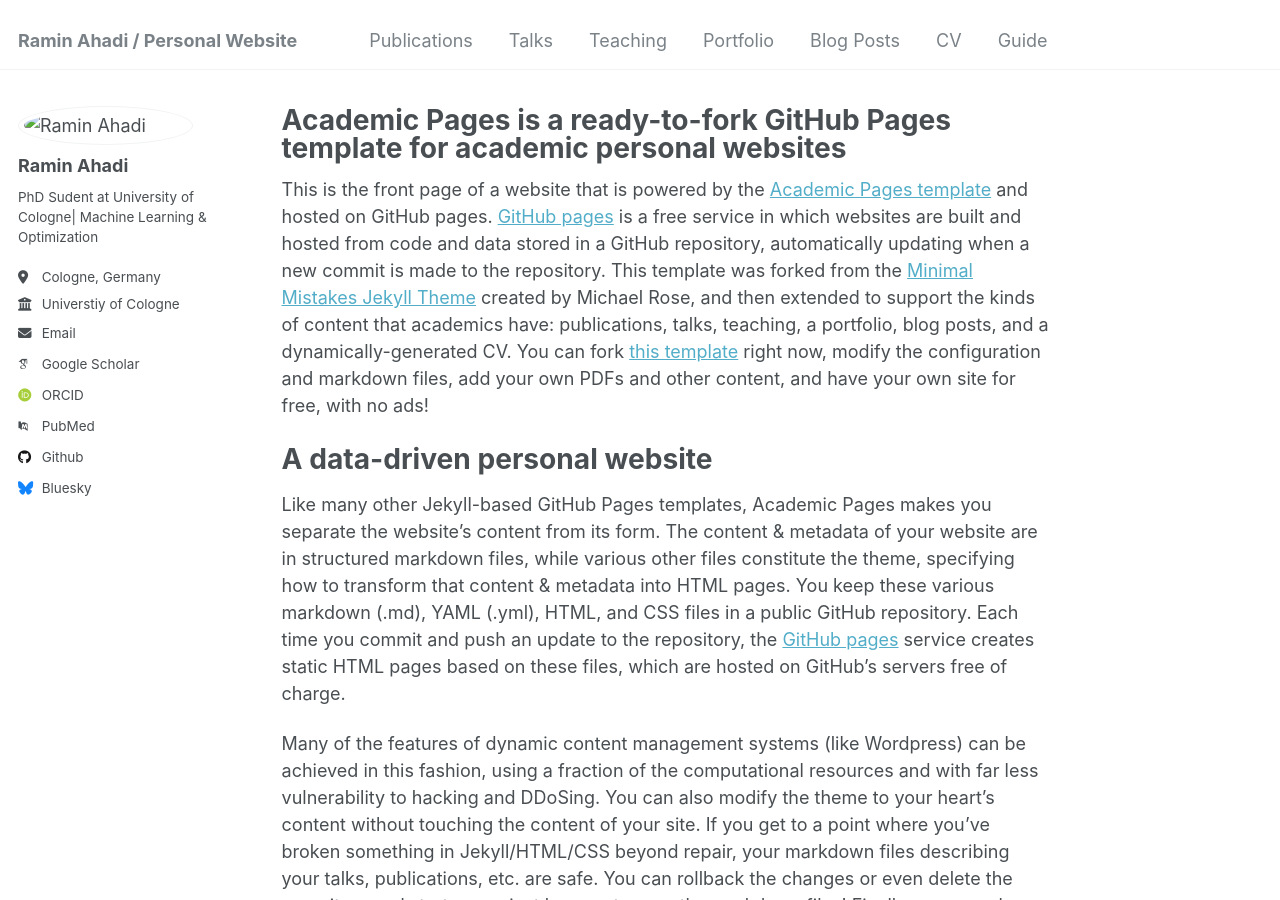
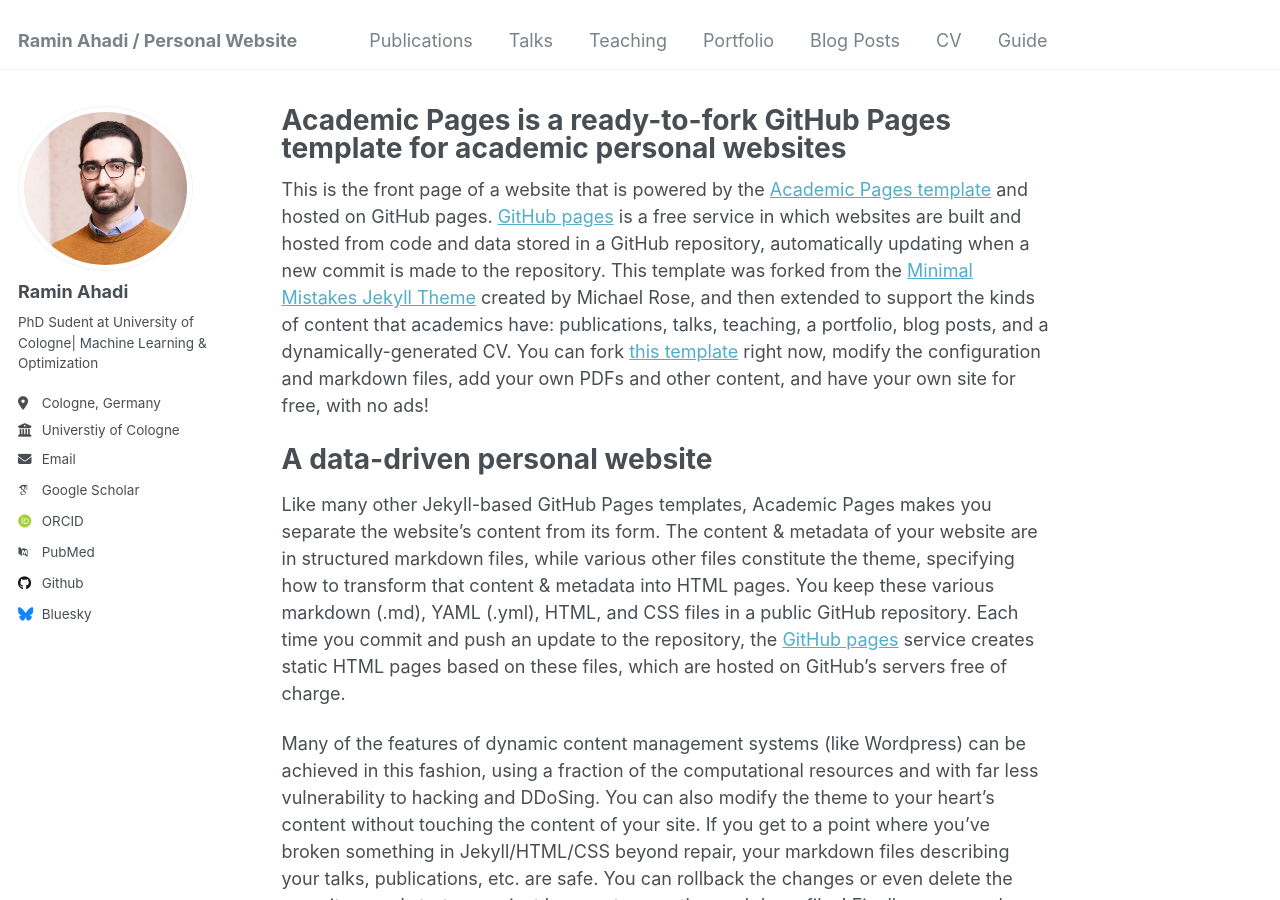
Before and after one commit to rahadi94/rahadi94.github.io, a Jekyll site: the page built from _pages/about.md, in a window 1280 px wide and 900 px high. Built offline with Jekyll 4.4.1, drawn with Linux system fonts in a browser that asks for light colours; some web fonts are replaced.

Commit message:
Update _config.yml

```diff
--- a/_config.yml
+++ b/_config.yml
@@ -21,7 +21,7 @@
 #               Additional customization can be done by editing /_includes/author-profile.html
 author:
   # Biographic information
-  avatar           : "images/oMVilnzM copy.jpg"
+  avatar           : "oMVilnzM copy.jpg"
   name             : "Ramin Ahadi"
   pronouns         : # example: "she/her"
   bio              : "PhD Sudent at University of Cologne| Machine Learning & Optimization"
```
